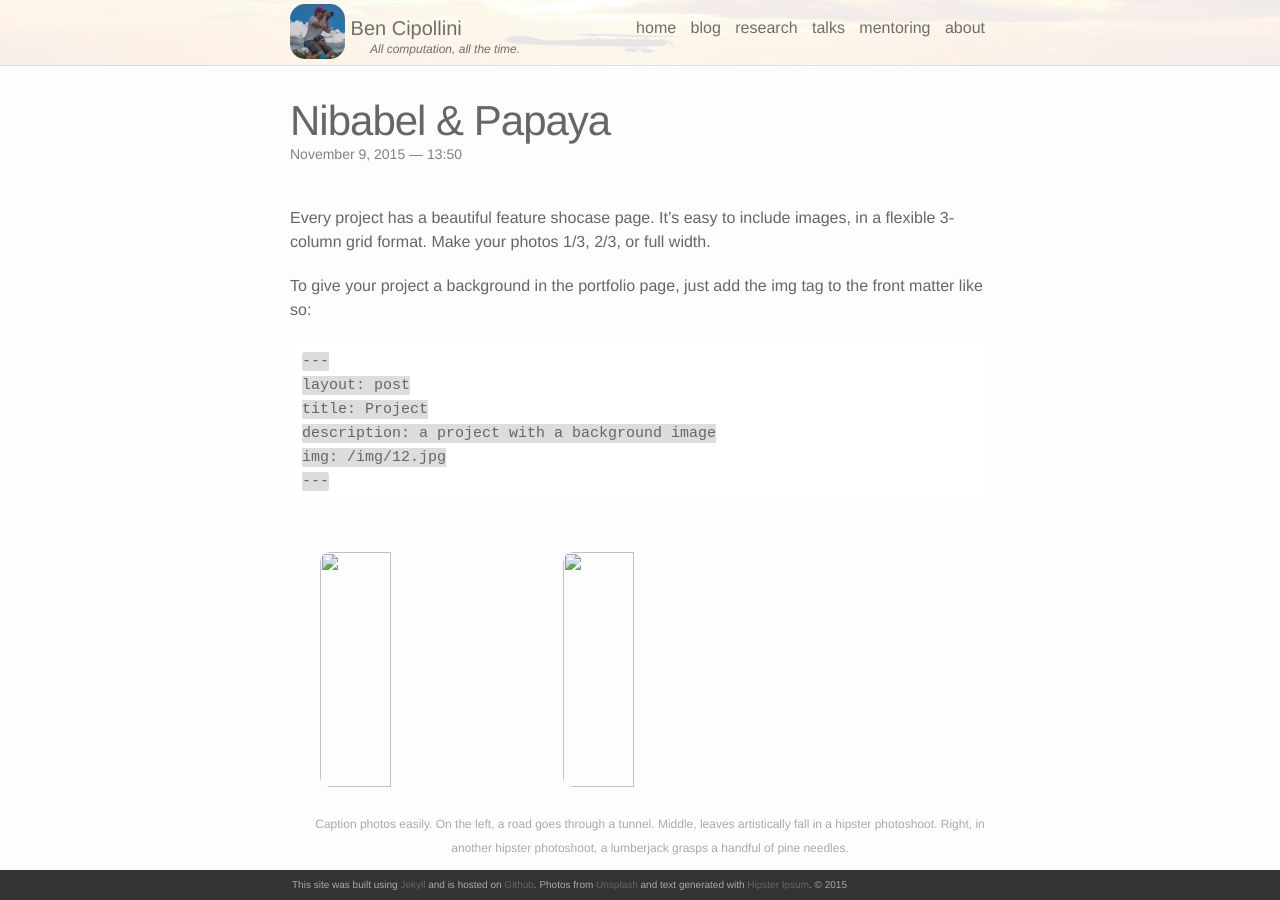
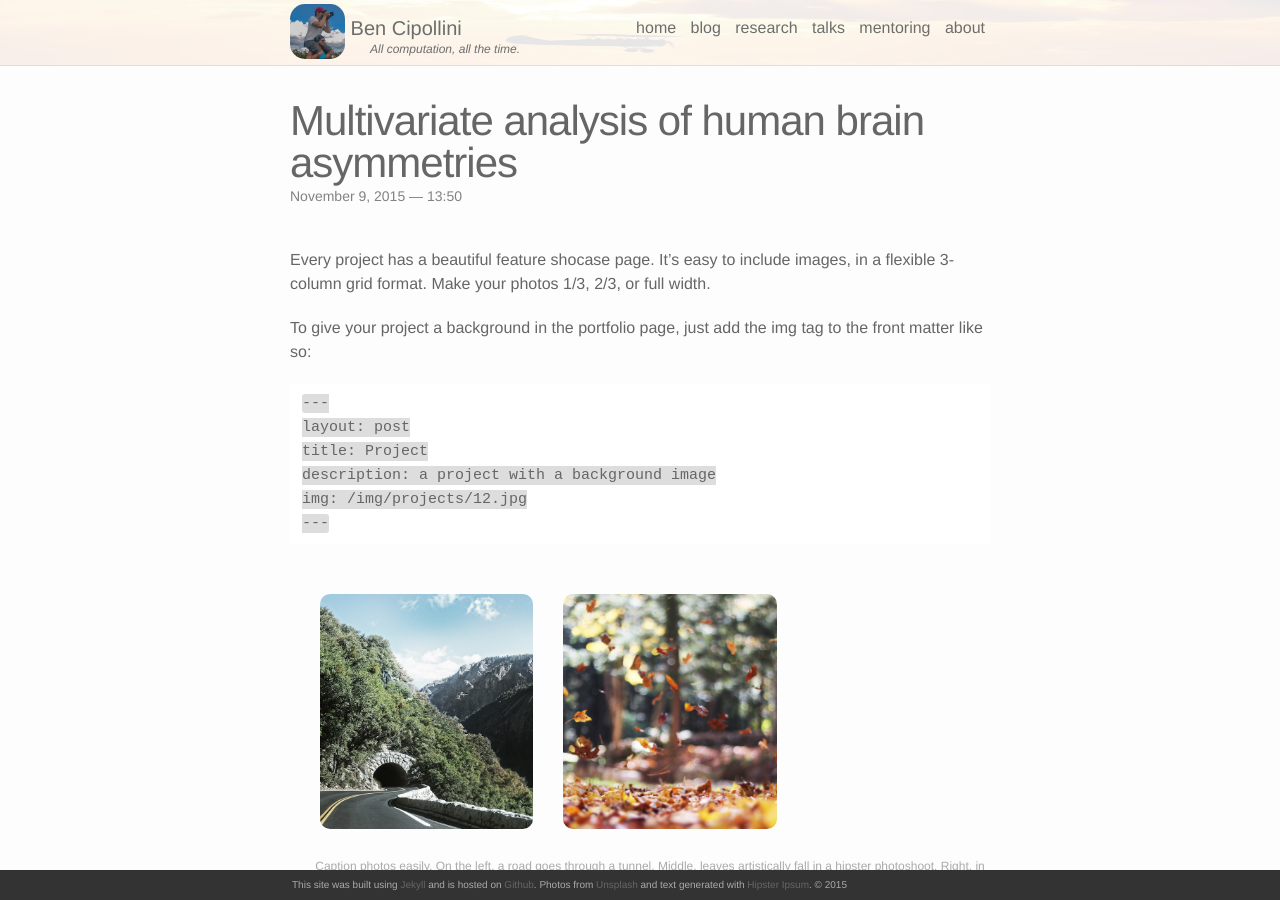
Before and after one commit to bcipolli/bcipolli.github.io, a Jekyll site: the page built from _projects/neuroimaging.md, in a window 1280 px wide and 900 px high. Built offline with Jekyll 4.4.1, drawn with Linux system fonts in a browser that asks for light colours; nearby versions of some CDN libraries; some of the changed text lies outside the part shown.

Commit message:
Fix project photo links; image-formats=>neuroimaging
Former-commit-id: db87d54cbedf75e9c7021487d65289b7767bf4da

```diff
--- a/_projects/image-formats.md
+++ b/_projects/neuroimaging.md
@@ -1,7 +1,7 @@
 ---
 layout: post
-title: Nibabel &amp; Papaya
-description: Surface-based MRI file importing
+title: Multivariate analysis of human brain asymmetries
+description: Use multivariate approaches to look at how asymmetries in the brain relate to each other.
 img: /img/projects/2.jpg
 permalink: /projects/image-formats/
 weight: 6
@@ -15,20 +15,20 @@ To give your project a background in the portfolio page, just add the img tag to
 	layout: post
 	title: Project
 	description: a project with a background image
-	img: /img/12.jpg
+	img: /img/projects/12.jpg
 	---
 
 
 <div class="img_row">
-	<img class="col one" src="{{ site.baseurl }}/img/1.jpg" alt="" title="example image"/>
-	<img class="col one" src="{{ site.baseurl }}/img/2.jpg" alt="" title="example image"/>
-	<img class="col one" src="{{ site.baseurl }}/img/3.jpg" alt="" title="example image"/>
+	<img class="col one" src="{{ site.baseurl }}/img/projects/1.jpg" alt="" title="example image"/>
+	<img class="col one" src="{{ site.baseurl }}/img/projects/2.jpg" alt="" title="example image"/>
+	<img class="col one" src="{{ site.baseurl }}/img/projects/3.jpg" alt="" title="example image"/>
 </div>
 <div class="col three caption">
 	Caption photos easily. On the left, a road goes through a tunnel. Middle, leaves artistically fall in a hipster photoshoot. Right, in another hipster photoshoot, a lumberjack grasps a handful of pine needles.
 </div>
 <div class="img_row">
-	<img class="col three" src="{{ site.baseurl }}/img/5.jpg" alt="" title="example image"/>
+	<img class="col three" src="{{ site.baseurl }}/img/projects/5.jpg" alt="" title="example image"/>
 </div>
 <div class="col three caption">
 	This image can also have a caption. It's like magic.
@@ -38,8 +38,8 @@ You can also put regular text between your rows of images. Say you wanted to wri
 
 
 <div class="img_row">
-	<img class="col two" src="{{ site.baseurl }}/img/6.jpg" alt="" title="example image"/>
-	<img class="col one" src="{{ site.baseurl }}/img/11.jpg" alt="" title="example image"/>
+	<img class="col two" src="{{ site.baseurl }}/img/projects/6.jpg" alt="" title="example image"/>
+	<img class="col one" src="{{ site.baseurl }}/img/projects/11.jpg" alt="" title="example image"/>
 </div>
 <div class="col three caption">
 	You can also have artistically styled 2/3 + 1/3 images, like these.
@@ -52,6 +52,6 @@ You can also put regular text between your rows of images. Say you wanted to wri
 The code is simple. Just add a col class to your image, and another class specifying the width: one, two, or three columns wide. Here's the code for the last row of images above:
 
 	<div class="img_row">
-	  <img class="col two" src="/img/6.jpg"/>
-	  <img class="col one" src="/img/11.jpg"/>
+	  <img class="col two" src="/img/projects/6.jpg"/>
+	  <img class="col one" src="/img/projects/11.jpg"/>
 	</div>
```
Also changed, not shown: _projects/de.md (+9 -10 lines), _projects/nidata.md (+10 -11 lines), _projects/ringo.md (+8 -8 lines), _projects/rinsel.md (+9 -9 lines), _projects/roygbiv.md (+9 -9 lines).
